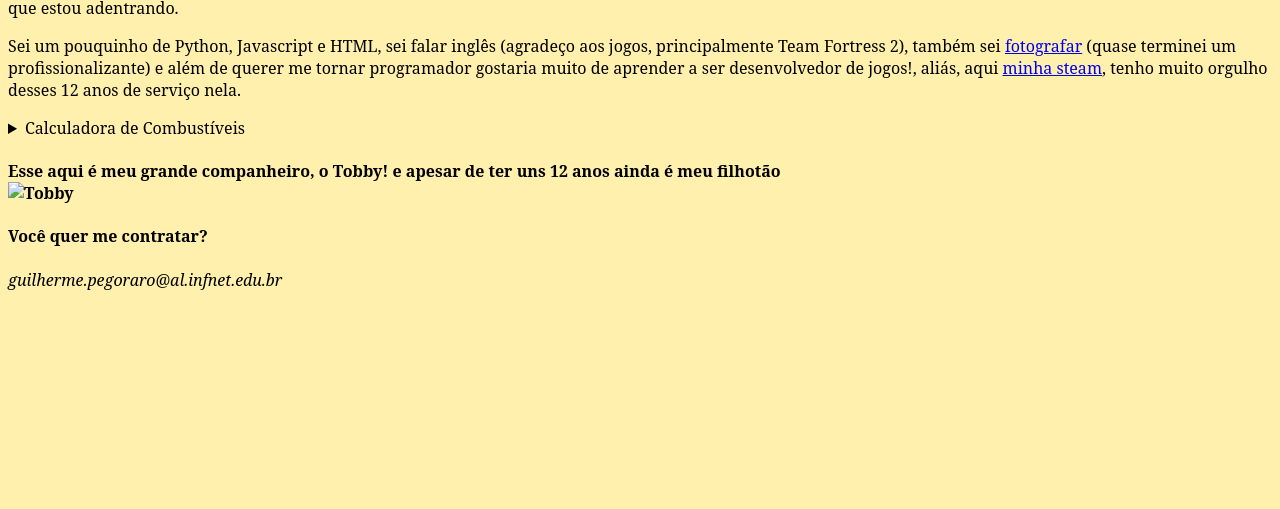
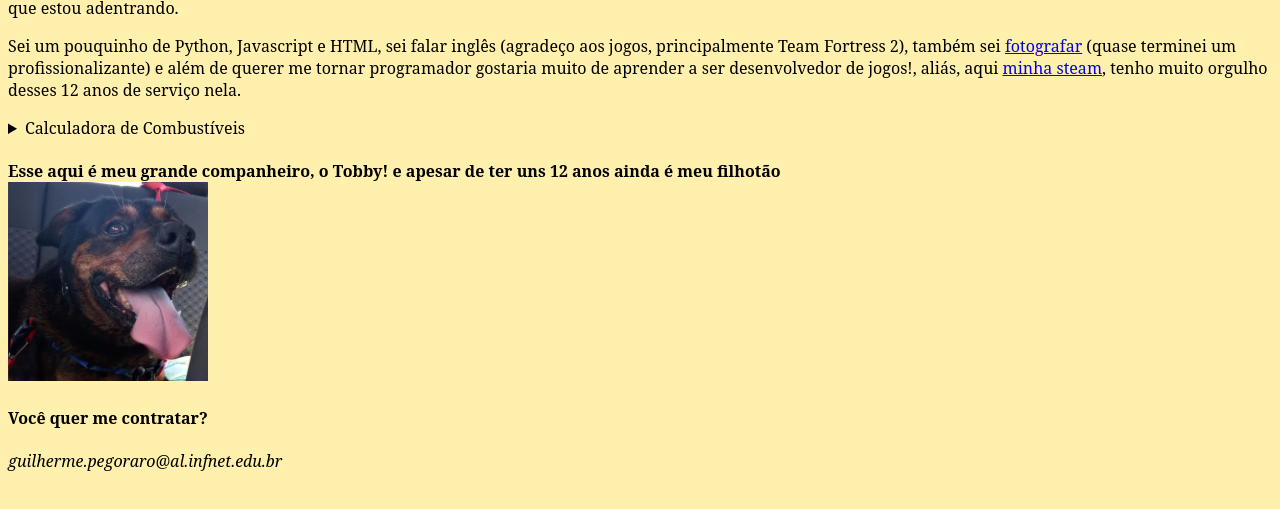
Before and after one commit to Guipegoraro/Guipegoraro.github.io, a plain HTML site: page index.html in a window 1280 px wide. Shown: the part 133-642 px from the top of the page. Drawn offline with Linux system fonts and the light colour scheme.

Commit message:
Update index.html

```diff
--- a/index.html
+++ b/index.html
@@ -56,7 +56,7 @@
         Esse aqui é meu grande companheiro, o Tobby! e apesar de ter uns 12 anos
         ainda é meu filhotão<br />
         <img
-          src="imagens/tobby.png"
+          src="images/tobby.png"
           width="200"
           alt="Tobby"
           title="pode salvar a imagem, sei que gostou"
```
